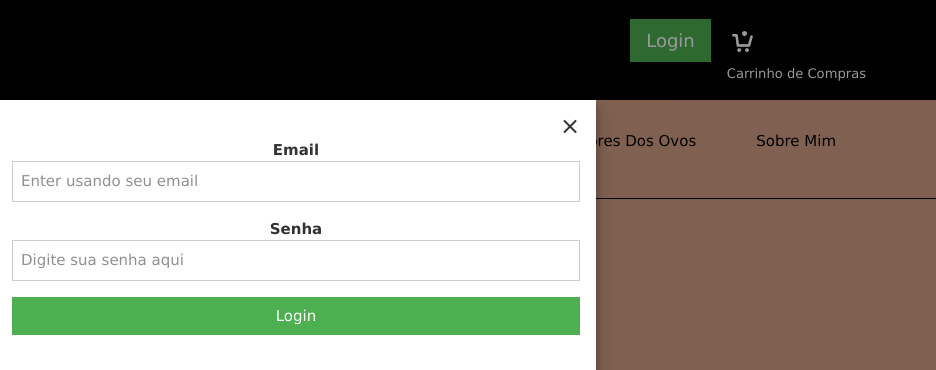
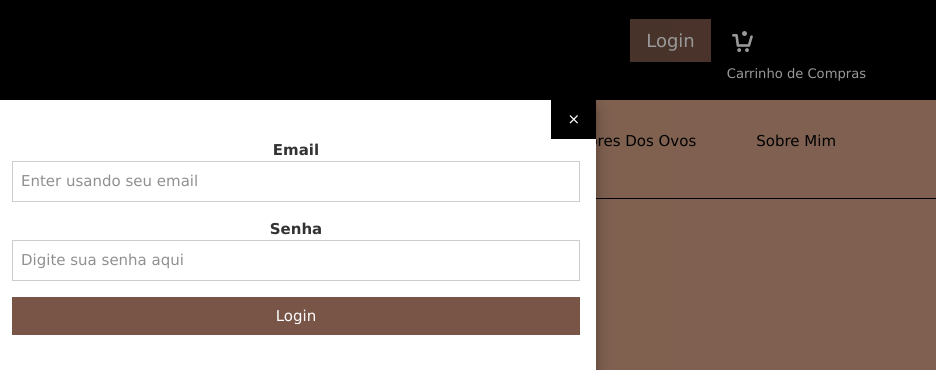
Before and after one commit to LuizFelippeSilvaFagundes/luizfelippefagundes.github.io, a plain HTML site: page checkout.html in a window 1280 px wide. Both pictures are taken after a click on the button "Login". Shown: the top 370 px of the page, 344-1280 px from the left. Drawn offline with nearby package versions, Linux system fonts and the light colour scheme.

Commit message:
Update checkout.html

```diff
--- a/checkout.html
+++ b/checkout.html
@@ -33,13 +33,13 @@
 				<!--modal-->
 					<ul>
 						<div class="w3-container w3-center">
-							<button onclick="document.getElementById('id01').style.display='block'" class="w3-button w3-green w3-large">Login</button>
+							<button onclick="document.getElementById('id01').style.display='block'" class="w3-button w3-brown w3-large">Login</button>
 
 							<div id="id01" class="w3-modal">
 							  <div class="w3-modal-content w3-card-4 w3-animate-zoom" style="max-width:600px">
 
 								<div class="w3-center"><br>
-								  <span onclick="document.getElementById('id01').style.display='none'" class="w3-button w3-xlarge w3-hover-red w3-display-topright" title="Close Modal">&times;</span>
+								  <span onclick="document.getElementById('id01').style.display='none'" class="w3-button w3-black w3-hover-red w3-display-topright" title="Close Modal">&times;</span>
 								</div>
 
 								<form class="w3-container" action="/action_page.php">
@@ -48,7 +48,7 @@
 									<input class="w3-input w3-border w3-margin-bottom" type="text" placeholder="Enter usando seu email" name="usrname" required>
 									<label><b>Senha</b></label>
 									<input class="w3-input w3-border" type="password" placeholder="Digite sua senha aqui" name="psw" required>
-									<button class="w3-button w3-block w3-green w3-section w3-padding" type="submit">Login</button>
+									<button class="w3-button w3-block w3-brown w3-section w3-padding" type="submit">Login</button>
 									<input class="w3-check w3-margin-top" type="checkbox" checked="checked"> Lembrar-me
 								  </div>
 								</form>
```
